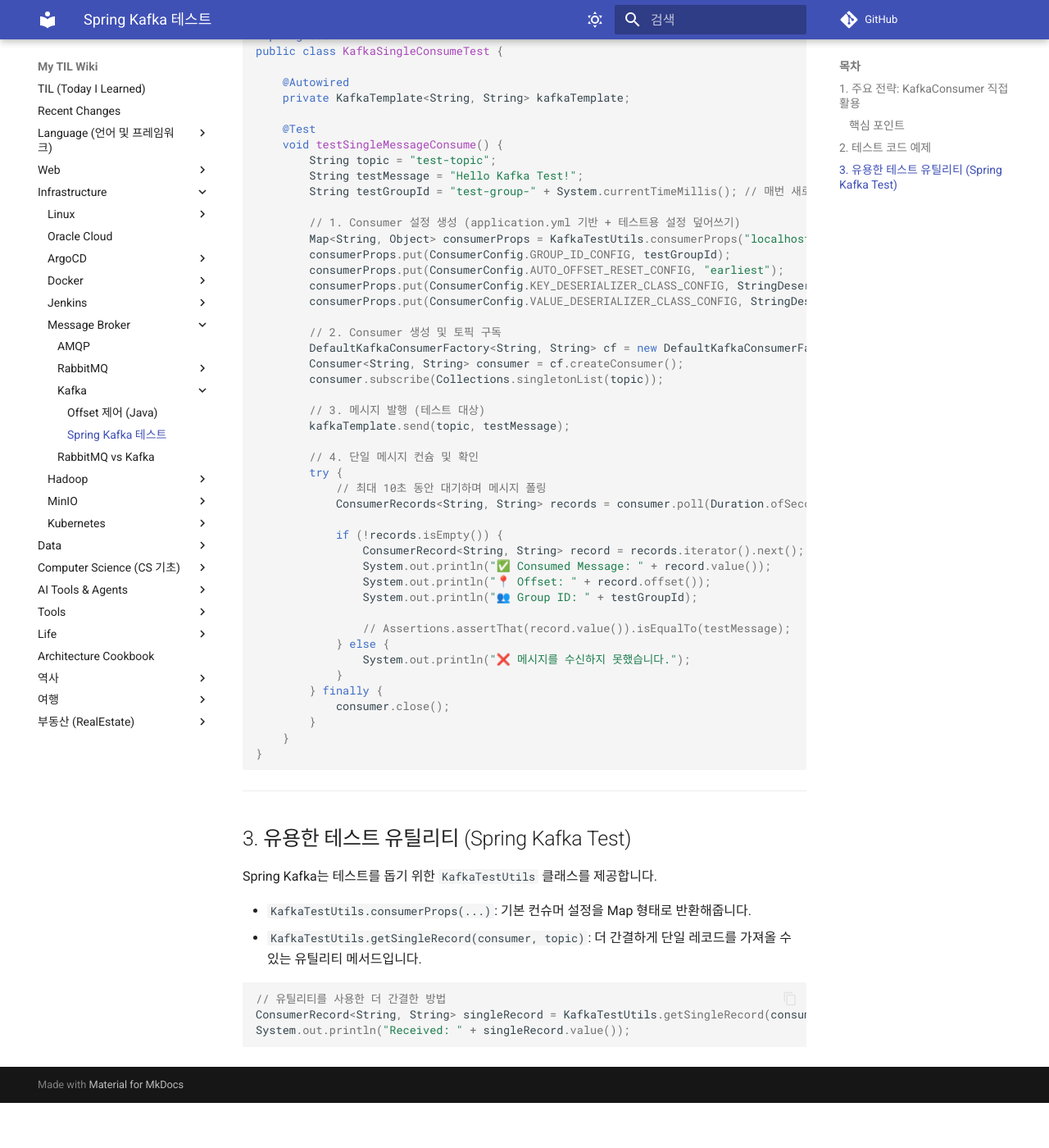
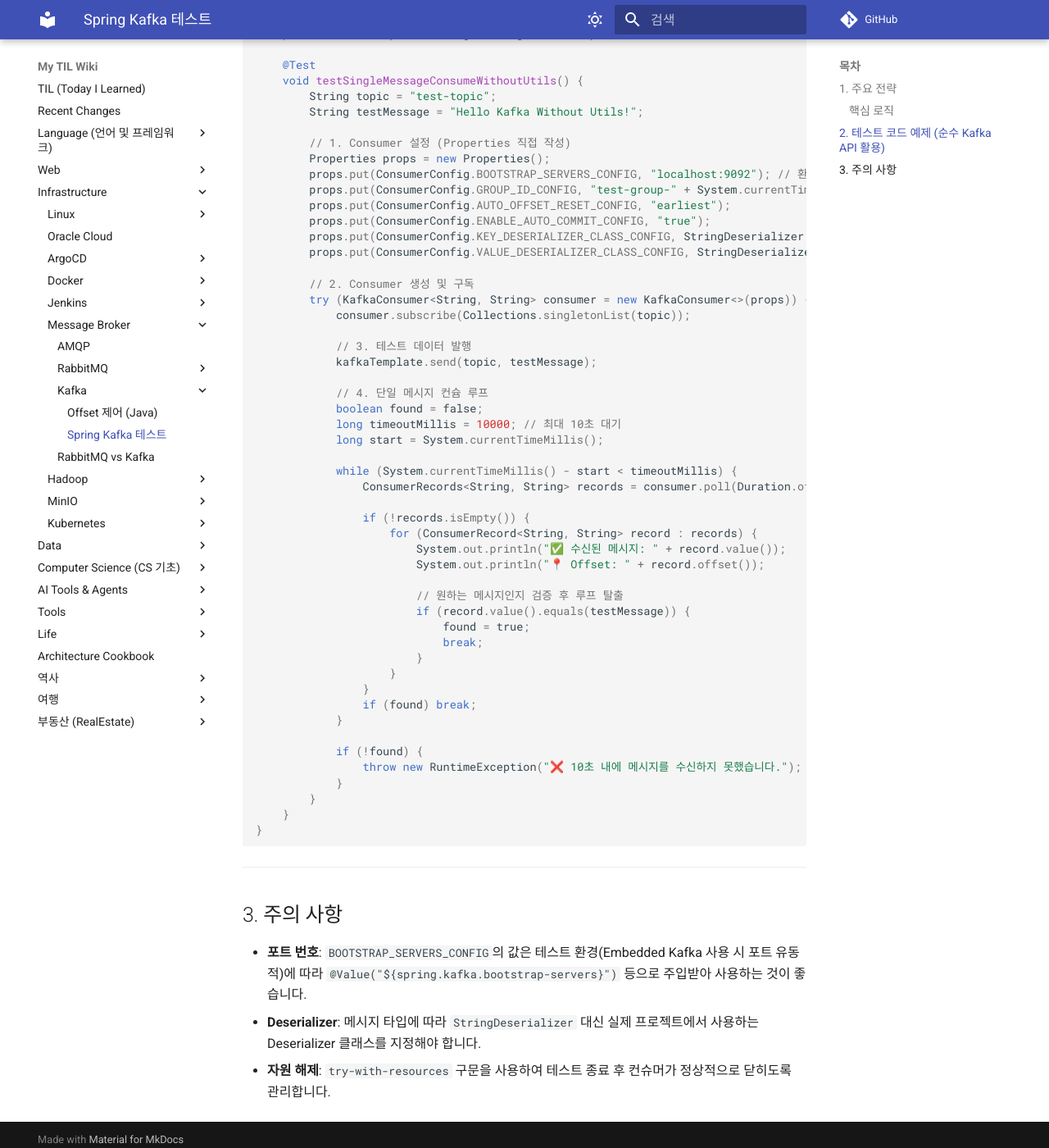
Before and after one commit to DevDooly/TIL, an MkDocs documentation site: the page built from docs/Infrastructure/MessageBroker/Kafka/Spring_Kafka_Test.md, in a window 1280 px wide and 1400 px high, scrolled down 1075 px. Shown: the whole window at 82% size. Built offline with MkDocs 1.6.1 and Material for MkDocs 9.7.7, drawn with Linux system fonts in a browser that asks for light colours; comment, search, counter and statistics services are not loaded; before the commit the page ends 2420 px from its top, so only the background shows below that; some of the changed text lies outside the part shown.

Commit message:
docs: Spring Kafka 테스트 예제 보완 (KafkaTestUtils 없이 순수 Client API 활용)

````diff
--- a/docs/Infrastructure/MessageBroker/Kafka/Spring_Kafka_Test.md
+++ b/docs/Infrastructure/MessageBroker/Kafka/Spring_Kafka_Test.md
@@ -1,40 +1,38 @@
 # Spring Kafka: 테스트 코드에서 단일 메시지 소비
 
-Spring Boot 애플리케이션 개발 중, 테스트 코드에서 실제로 Kafka 메시지가 정상적으로 발행되었는지 확인하기 위해 **테스트용 Group ID**를 사용하여 메시지를 딱 한 건만 컨슘하고 내용을 출력해야 하는 경우가 있습니다.
-
-이 가이드에서는 `application.yml` 설정을 유지하면서, 테스트 코드 내에서만 설정을 동적으로 변경하여 메시지를 확인하는 방법을 다룹니다.
+Spring Boot 애플리케이션 개발 중, `spring-kafka-test` 라이브러리(KafkaTestUtils 등)를 사용할 수 없는 환경에서도 순수 Kafka Client API만을 사용하여 테스트용 메시지를 단일 건만 컨슘하고 확인하는 방법을 다룹니다.
 
 ---
 
-## 1. 주요 전략: `KafkaConsumer` 직접 활용
+## 1. 주요 전략
 
-스프링의 `@KafkaListener`는 비동기로 동작하므로 테스트 코드에서 결과를 즉시 확인하기 까다롭습니다. 가장 확실한 방법은 테스트 메서드 내에서 **직접 `KafkaConsumer`를 생성**하여 `poll()` 하는 것입니다.
+`application.yml`에 정의된 빈(Bean) 설정을 그대로 사용하기보다, 테스트 메서드 내에서 **직접 `KafkaConsumer`를 설정하고 생성**하여 제어하는 것이 가장 독립적이고 확실한 테스트 방법입니다.
 
-### 핵심 포인트
-*   **Group ID 변경**: 기존 서비스의 컨슈머와 간섭을 피하기 위해 임의의 테스트용 그룹 ID를 할당합니다.
-*   **Offset 초기화**: 테스트 시점 이전에 쌓인 메시지를 무시하려면 `auto.offset.reset`을 `latest`로, 특정 메시지를 처음부터 확인하려면 `earliest`로 설정합니다.
+### 핵심 로직
+1.  기존 서비스 컨슈머와 겹치지 않는 **고유한 Group ID** 할당.
+2.  테스트 메시지를 놓치지 않기 위해 **`auto.offset.reset`을 `earliest`**로 설정.
+3.  원하는 메시지를 찾을 때까지 **`poll()`** 수행 후 즉시 종료.
 
 ---
 
-## 2. 테스트 코드 예제
+## 2. 테스트 코드 예제 (순수 Kafka API 활용)
 
-`DefaultKafkaConsumerFactory`를 사용하여 테스트 전용 컨슈머를 생성하는 예시입니다.
+`KafkaTestUtils` 없이 표준 `Properties`와 `KafkaConsumer`를 직접 사용하는 예시입니다.
 
 ```java
-import org.apache.kafka.clients.consumer.Consumer;
 import org.apache.kafka.clients.consumer.ConsumerConfig;
 import org.apache.kafka.clients.consumer.ConsumerRecord;
 import org.apache.kafka.clients.consumer.ConsumerRecords;
+import org.apache.kafka.clients.consumer.KafkaConsumer;
 import org.apache.kafka.common.serialization.StringDeserializer;
 import org.junit.jupiter.api.Test;
 import org.springframework.beans.factory.annotation.Autowired;
 import org.springframework.boot.test.context.SpringBootTest;
-import org.springframework.kafka.core.DefaultKafkaConsumerFactory;
-import org.springframework.kafka.test.utils.KafkaTestUtils;
+import org.springframework.kafka.core.KafkaTemplate;
 
 import java.time.Duration;
 import java.util.Collections;
-import java.util.Map;
+import java.util.Properties;
 
 @SpringBootTest
 public class KafkaSingleConsumeTest {
@@ -43,43 +41,52 @@
     private KafkaTemplate<String, String> kafkaTemplate;
 
     @Test
-    void testSingleMessageConsume() {
+    void testSingleMessageConsumeWithoutUtils() {
         String topic = "test-topic";
-        String testMessage = "Hello Kafka Test!";
-        String testGroupId = "test-group-" + System.currentTimeMillis(); // 매번 새로운 그룹 ID 생성
+        String testMessage = "Hello Kafka Without Utils!";
 
-        // 1. Consumer 설정 생성 (application.yml 기반 + 테스트용 설정 덮어쓰기)
-        Map<String, Object> consumerProps = KafkaTestUtils.consumerProps("localhost:9092", "false", "true");
-        consumerProps.put(ConsumerConfig.GROUP_ID_CONFIG, testGroupId);
-        consumerProps.put(ConsumerConfig.AUTO_OFFSET_RESET_CONFIG, "earliest");
-        consumerProps.put(ConsumerConfig.KEY_DESERIALIZER_CLASS_CONFIG, StringDeserializer.class);
-        consumerProps.put(ConsumerConfig.VALUE_DESERIALIZER_CLASS_CONFIG, StringDeserializer.class);
+        // 1. Consumer 설정 (Properties 직접 작성)
+        Properties props = new Properties();
+        props.put(ConsumerConfig.BOOTSTRAP_SERVERS_CONFIG, "localhost:9092"); // 환경에 맞게 수정
+        props.put(ConsumerConfig.GROUP_ID_CONFIG, "test-group-" + System.currentTimeMillis());
+        props.put(ConsumerConfig.AUTO_OFFSET_RESET_CONFIG, "earliest");
+        props.put(ConsumerConfig.ENABLE_AUTO_COMMIT_CONFIG, "true");
+        props.put(ConsumerConfig.KEY_DESERIALIZER_CLASS_CONFIG, StringDeserializer.class.getName());
+        props.put(ConsumerConfig.VALUE_DESERIALIZER_CLASS_CONFIG, StringDeserializer.class.getName());
 
-        // 2. Consumer 생성 및 토픽 구독
-        DefaultKafkaConsumerFactory<String, String> cf = new DefaultKafkaConsumerFactory<>(consumerProps);
-        Consumer<String, String> consumer = cf.createConsumer();
-        consumer.subscribe(Collections.singletonList(topic));
+        // 2. Consumer 생성 및 구독
+        try (KafkaConsumer<String, String> consumer = new KafkaConsumer<>(props)) {
+            consumer.subscribe(Collections.singletonList(topic));
 
-        // 3. 메시지 발행 (테스트 대상)
-        kafkaTemplate.send(topic, testMessage);
+            // 3. 테스트 데이터 발행
+            kafkaTemplate.send(topic, testMessage);
 
-        // 4. 단일 메시지 컨슘 및 확인
-        try {
-            // 최대 10초 동안 대기하며 메시지 폴링
-            ConsumerRecords<String, String> records = consumer.poll(Duration.ofSeconds(10));
+            // 4. 단일 메시지 컨슘 루프
+            boolean found = false;
+            long timeoutMillis = 10000; // 최대 10초 대기
+            long start = System.currentTimeMillis();
 
-            if (!records.isEmpty()) {
-                ConsumerRecord<String, String> record = records.iterator().next();
-                System.out.println("✅ Consumed Message: " + record.value());
-                System.out.println("📍 Offset: " + record.offset());
-                System.out.println("👥 Group ID: " + testGroupId);
+            while (System.currentTimeMillis() - start < timeoutMillis) {
+                ConsumerRecords<String, String> records = consumer.poll(Duration.ofMillis(500));
 
-                // Assertions.assertThat(record.value()).isEqualTo(testMessage);
-            } else {
-                System.out.println("❌ 메시지를 수신하지 못했습니다.");
+                if (!records.isEmpty()) {
+                    for (ConsumerRecord<String, String> record : records) {
+                        System.out.println("✅ 수신된 메시지: " + record.value());
+                        System.out.println("📍 Offset: " + record.offset());
+
+                        // 원하는 메시지인지 검증 후 루프 탈출
+                        if (record.value().equals(testMessage)) {
+                            found = true;
+                            break;
+                        }
+                    }
+                }
+                if (found) break;
             }
-        } finally {
-            consumer.close();
+
+            if (!found) {
+                throw new RuntimeException("❌ 10초 내에 메시지를 수신하지 못했습니다.");
+            }
         }
     }
 }
@@ -87,15 +94,8 @@
 
 ---
 
-## 3. 유용한 테스트 유틸리티 (Spring Kafka Test)
+## 3. 주의 사항
 
-Spring Kafka는 테스트를 돕기 위한 `KafkaTestUtils` 클래스를 제공합니다.
-
-*   `KafkaTestUtils.consumerProps(...)`: 기본 컨슈머 설정을 Map 형태로 반환해줍니다.
-*   `KafkaTestUtils.getSingleRecord(consumer, topic)`: 더 간결하게 단일 레코드를 가져올 수 있는 유틸리티 메서드입니다.
-
-```java
-// 유틸리티를 사용한 더 간결한 방법
-ConsumerRecord<String, String> singleRecord = KafkaTestUtils.getSingleRecord(consumer, topic, Duration.ofSeconds(10));
-System.out.println("Received: " + singleRecord.value());
-```
+*   **포트 번호**: `BOOTSTRAP_SERVERS_CONFIG`의 값은 테스트 환경(Embedded Kafka 사용 시 포트 유동적)에 따라 `@Value("${spring.kafka.bootstrap-servers}")` 등으로 주입받아 사용하는 것이 좋습니다.
+*   **Deserializer**: 메시지 타입에 따라 `StringDeserializer` 대신 실제 프로젝트에서 사용하는 Deserializer 클래스를 지정해야 합니다.
+*   **자원 해제**: `try-with-resources` 구문을 사용하여 테스트 종료 후 컨슈머가 정상적으로 닫히도록 관리합니다.
````
Also changed, not shown: README.md (+1 -1 lines), docs/Recent_Changes.md (+1 -1 lines).
